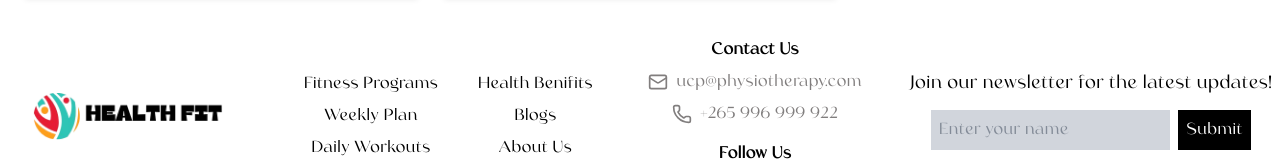
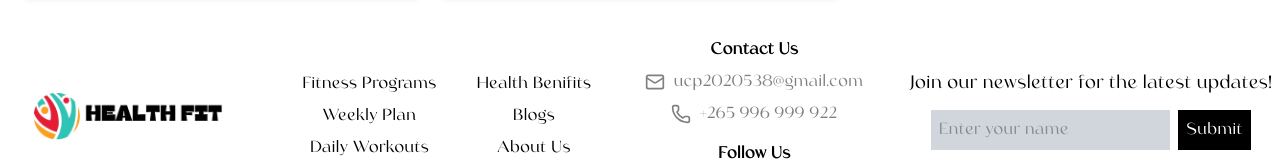
Before and after one commit to RusithDhyan/Fitness-Site, a Next.js app: page /blogs in a window 1280 px wide. Shown: the part 1412-1573 px from the top of the page. Built offline with nearby package versions, Linux system fonts and the light colour scheme.

Commit message:
add email service4

```diff
--- a/src/app/(components)/Footer.js
+++ b/src/app/(components)/Footer.js
@@ -39,7 +39,7 @@ export default function Footer() {
             <h1 className="font-semibold">Contact Us</h1>
             <div className="flex items-center justify-center gap-2 mt-2">
               <Mail width={20} height={20} color="#817e7e" />
-              <span className="text-[#817e7e]">ucp@physiotherapy.com</span>
+              <span className="text-[#817e7e]">ucp2020538@gmail.com </span>
             </div>
             <div className="flex items-center justify-center gap-2 mt-2">
               <Phone width={20} height={20} color="#817e7e" />
```
